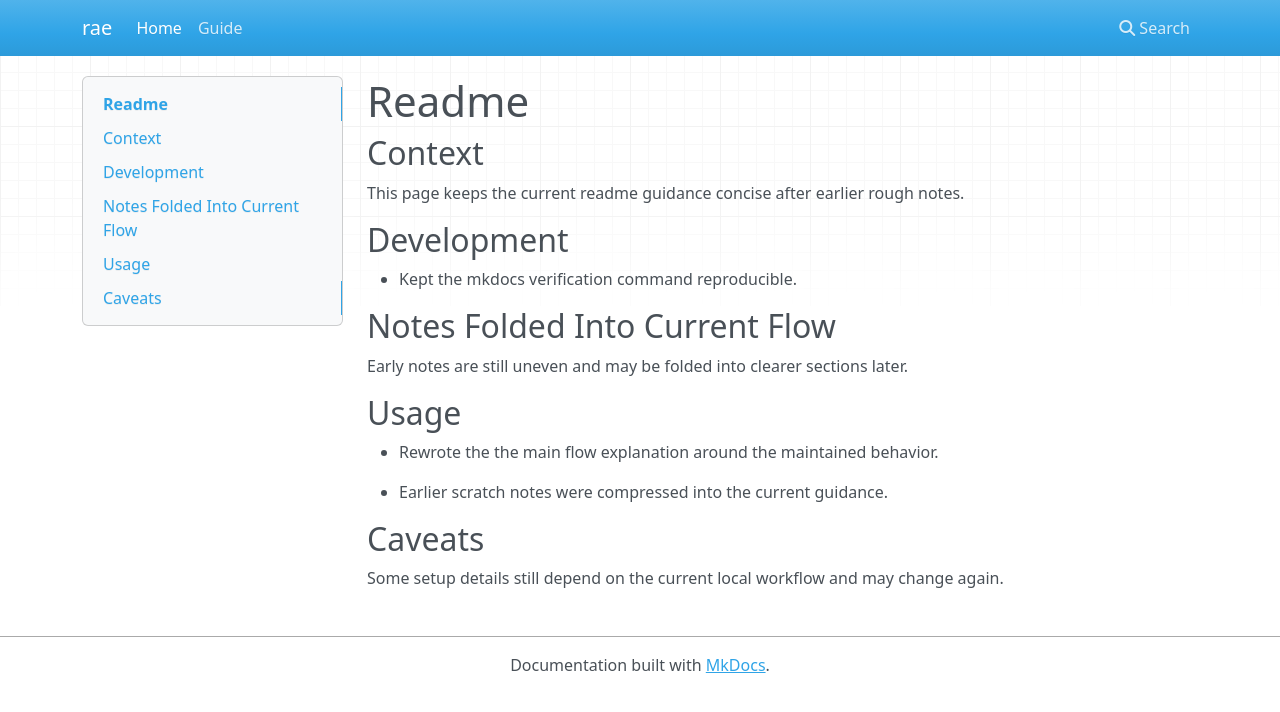
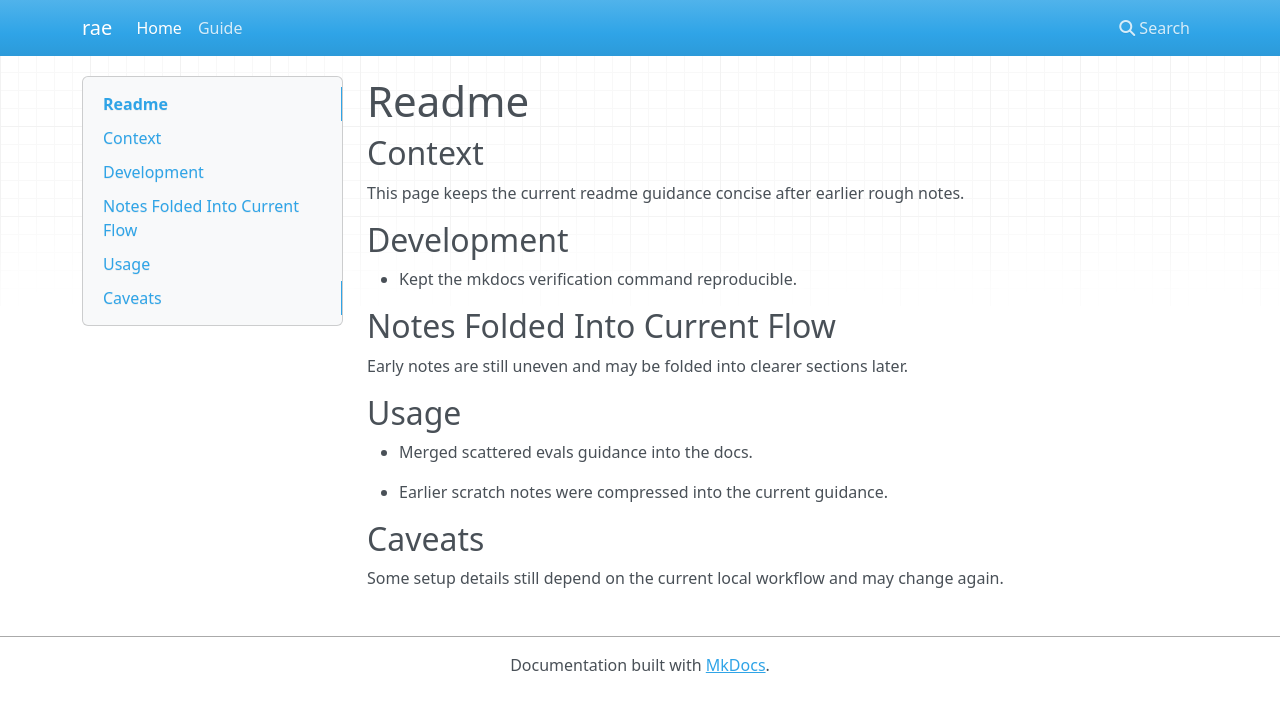
Before and after one commit to sebastianspicker/rae, an MkDocs documentation site: the page built from docs/README.md, in a window 1280 px wide. Shown: the top 712 px of the page. Built offline with MkDocs 1.6.1, drawn with Linux system fonts in a browser that asks for light colours; nearby versions of some CDN libraries.

Commit message:
Document evaluation artifacts
- Describe evaluation artifacts in the documentation guide.

```diff
--- a/docs/README.md
+++ b/docs/README.md
@@ -11,7 +11,7 @@ This page keeps the current readme guidance concise after earlier rough notes.
 Early notes are still uneven and may be folded into clearer sections later.
 
 ## Usage
-- Rewrote the the main flow explanation around the maintained behavior.
+- Merged scattered evals guidance into the docs.
 
 - Earlier scratch notes were compressed into the current guidance.
 
```
